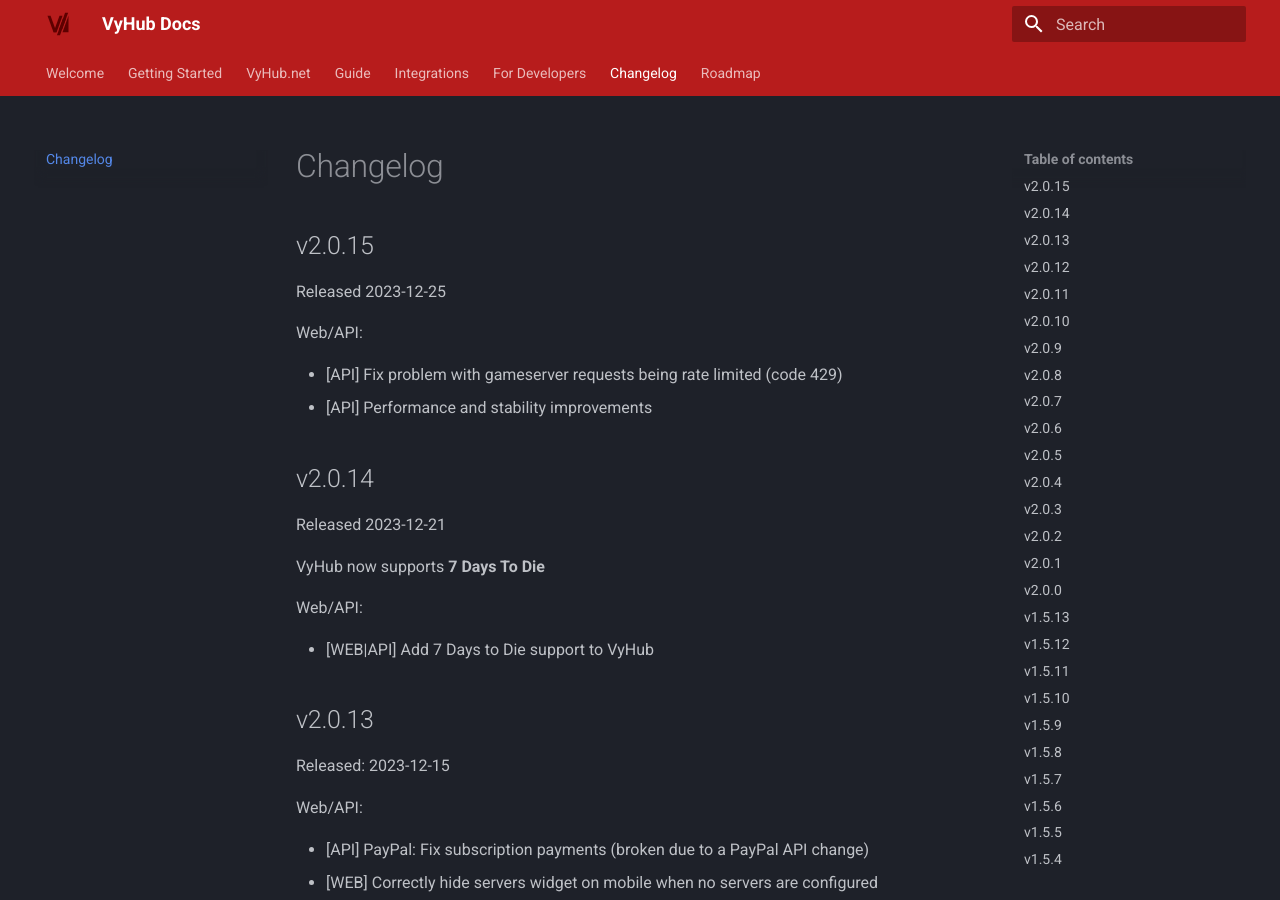
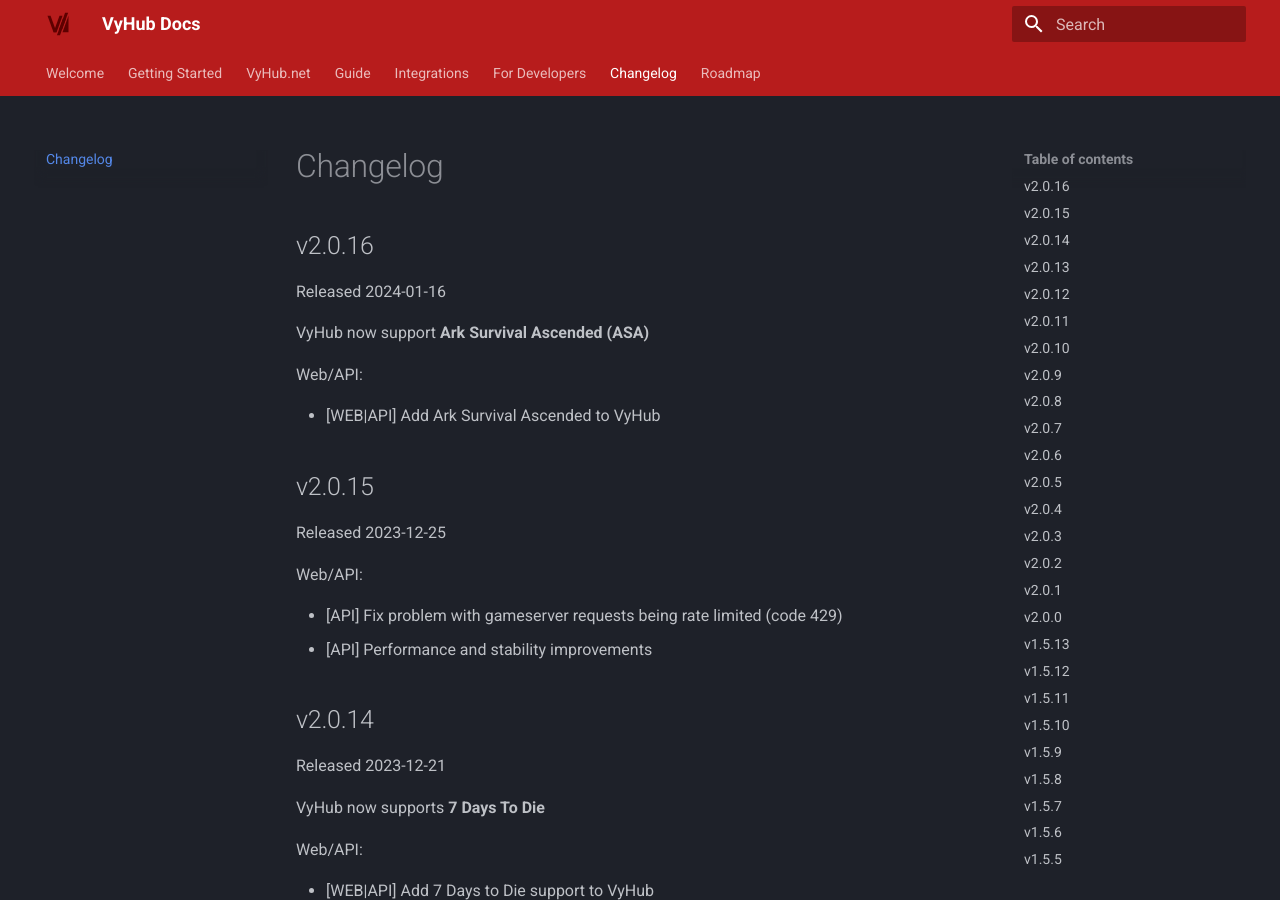
Before and after one commit to nyx-project/vyhub-documentation, an MkDocs documentation site: the page built from docs/changelog.md, in a window 1280 px wide and 900 px high. Built offline with MkDocs 1.6.1 and Material for MkDocs 9.7.7, drawn with Linux system fonts in a browser that asks for light colours; the version menu is left out.

Commit message:
Add 2.0.16 changelog and ASA docs

```diff
--- a/docs/changelog.md
+++ b/docs/changelog.md
@@ -1,4 +1,14 @@
 # Changelog
+
+## v2.0.16
+
+Released 2024-01-16
+
+VyHub now support **Ark Survival Ascended (ASA)**
+
+Web/API:
+
+- [WEB|API] Add Ark Survival Ascended to VyHub
 
 ## v2.0.15
 
--- a/mkdocs.yml
+++ b/mkdocs.yml
@@ -41,6 +41,7 @@
     - guide/user.md
     - guide/warning.md
   - Integrations:
+    - game/asa.md
     - game/discord.md
     - game/fivem.md
     - game/gmod.md
```
Also changed, not shown: docs/game/asa.md (added, +41 -0 lines), docs/game/minecraft.md (+2 -4 lines).
